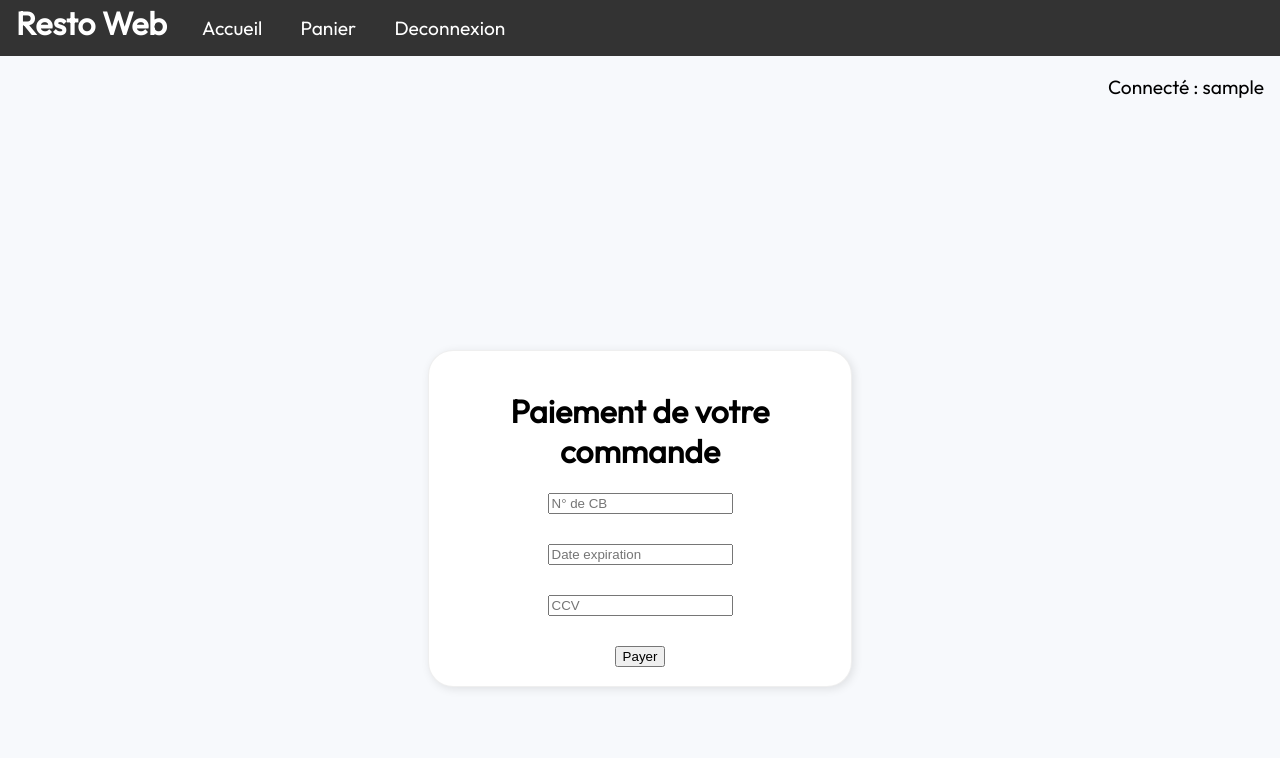
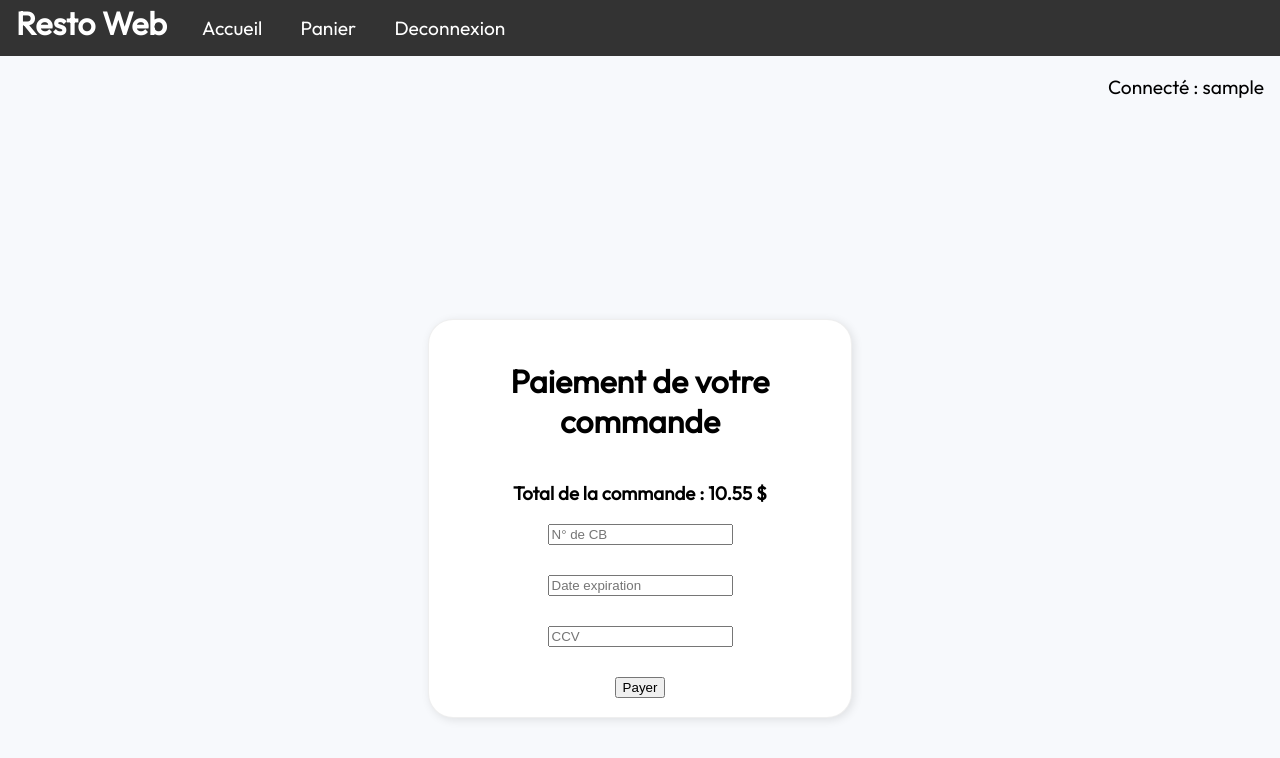
Before and after one commit to HugoFAURE99/restoweb, a PHP site: page /features/payer/payer.php in a window 1280 px wide. Shown: the top 758 px of the page. Run offline with PHP 8.4, Linux system fonts and the light colour scheme; the visitor is signed in with stand-in values (Sample User, id 1); tables that the repository leaves empty hold one stand-in row (values such as "Sample post").

Commit message:
Lot 4 definitive Version

```diff
--- a/src/features/payer/payer.php
+++ b/src/features/payer/payer.php
@@ -11,6 +11,23 @@ $pdo = connect_db();
 $error_message = null;
 $submit = isset($_POST['submit']);
 $paymentState=false;
+
+$idCom=$_SESSION['idCom'];
+
+    // Vérifier que l'ID de commande est bien défini et supérieur à 0
+    if ($idCom) {
+        // Préparation de la requête pour récupérer les informations de la commande
+        $sql = "SELECT totalComTTC FROM Commande WHERE idCom = :id_commande";
+        $sth = $pdo->prepare($sql);
+        $sth->execute(array(':id_commande' => $idCom));
+        $order = $sth->fetch(PDO::FETCH_ASSOC);
+
+        // Récupération des informations de la commande
+        $totalComTTC = $order['totalComTTC'];
+
+    } else {
+        echo "Numero de commande inexistant.";
+    }
 
 if ($submit) {
     $idCom = $_SESSION['idCom'];
@@ -48,6 +65,9 @@ if ($submit) {
     <div class="page">
         <div class="payment_container">
             <h1>Paiement de votre commande</h1>
+            <?php
+            echo "<h3> Total de la commande : ". $totalComTTC ." $</h3>";
+            ?>
             <form action="<?php echo $_SERVER['PHP_SELF']; ?>" method="post">
                 <input type="text" name="cb_number" placeholder="N° de CB" required="required">
                 <input type="text" name="exp_date" placeholder="Date expiration" required="required">
```
